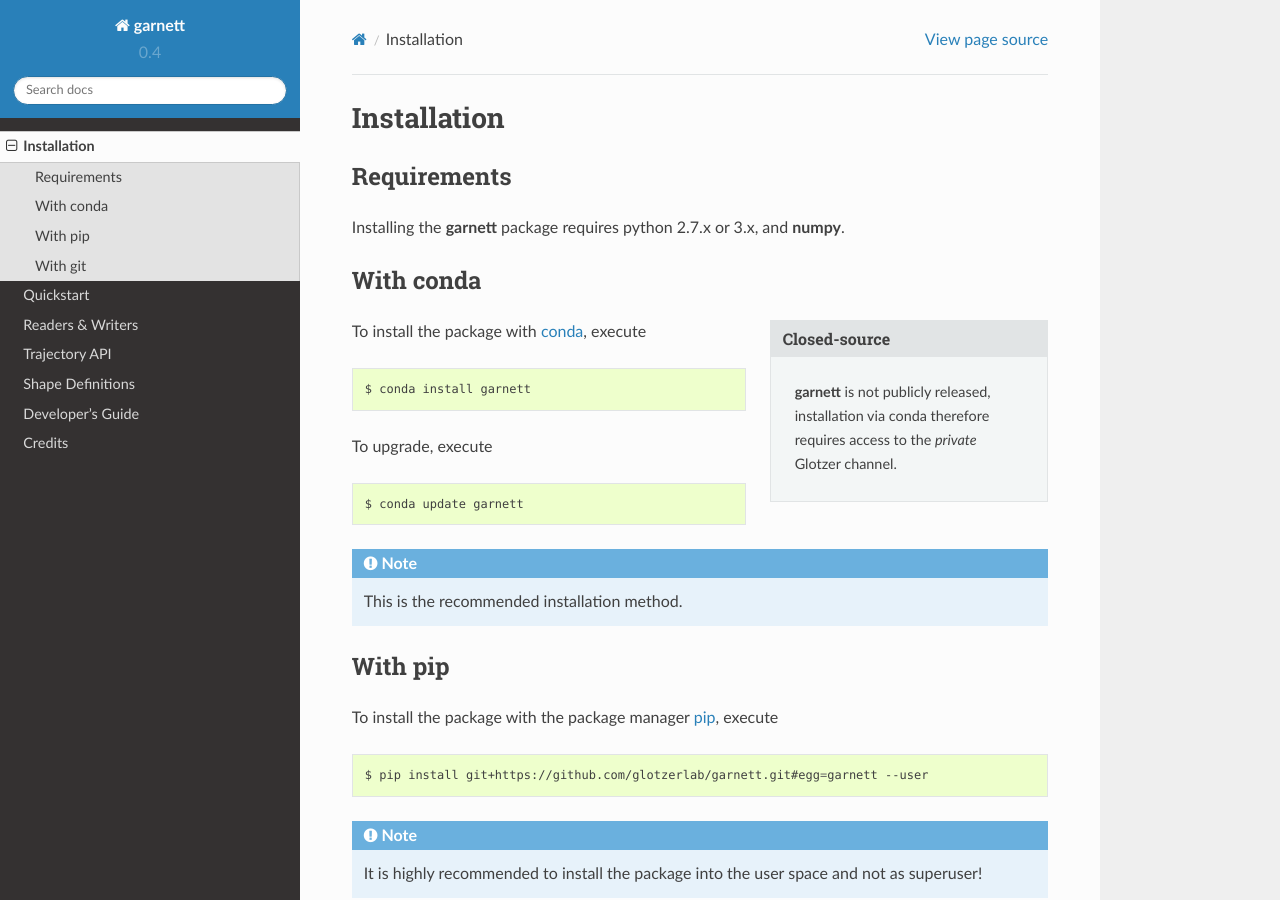
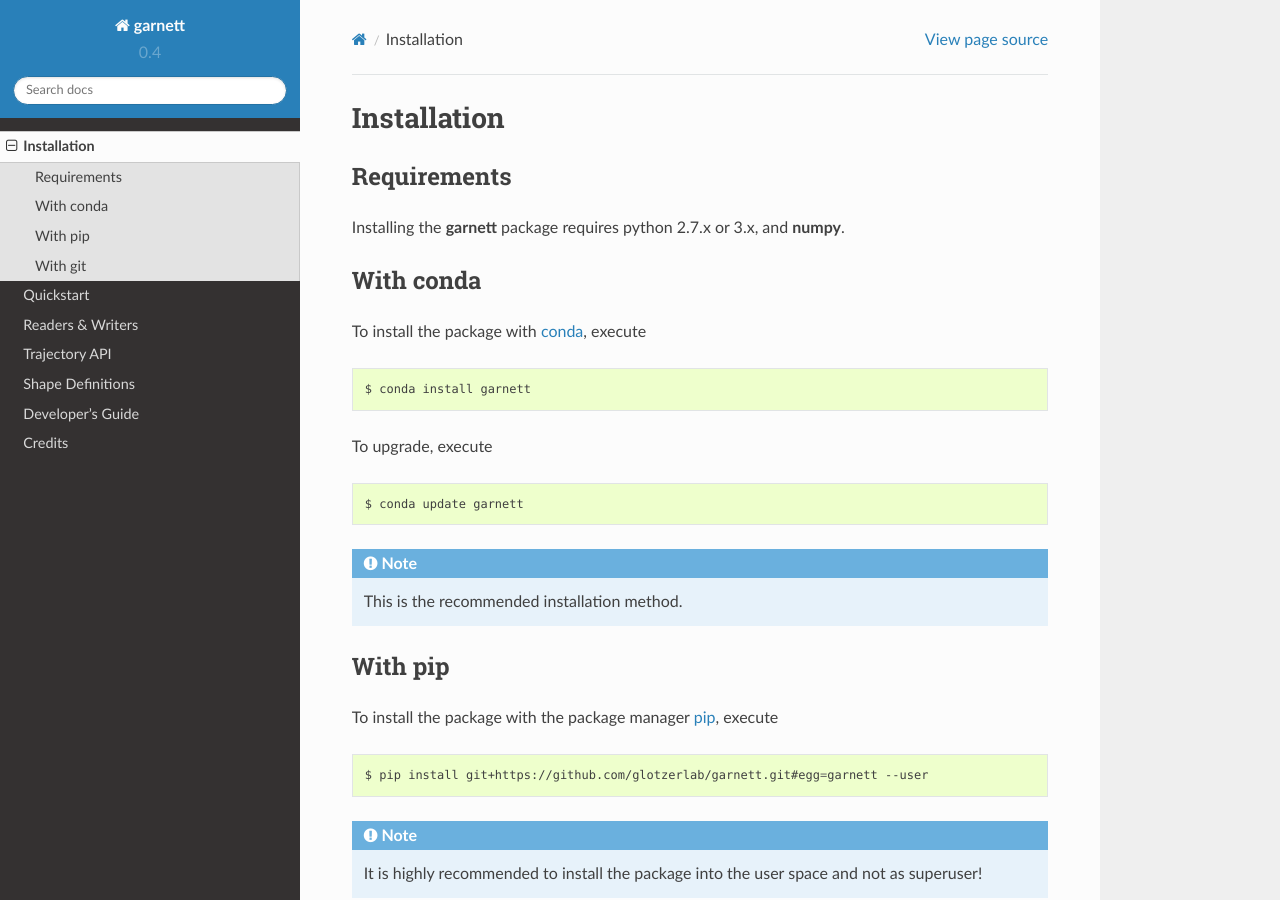
Before and after one commit to glotzerlab/garnett, a Sphinx documentation site: the page built from doc/installation.rst, in a window 1280 px wide and 900 px high. Built offline with Sphinx 7.4.7 and the Read the Docs theme 2.0.0, drawn with Linux system fonts in a browser that asks for light colours.

Commit message:
removed closed source sidebar

```diff
--- a/doc/installation.rst
+++ b/doc/installation.rst
@@ -8,10 +8,6 @@
 
 With conda
 ----------
-
-.. sidebar:: Closed-source
-
-    **garnett** is not publicly released, installation via conda therefore requires access to the *private* Glotzer channel.
 
 To install the package with conda_, execute
 
```
